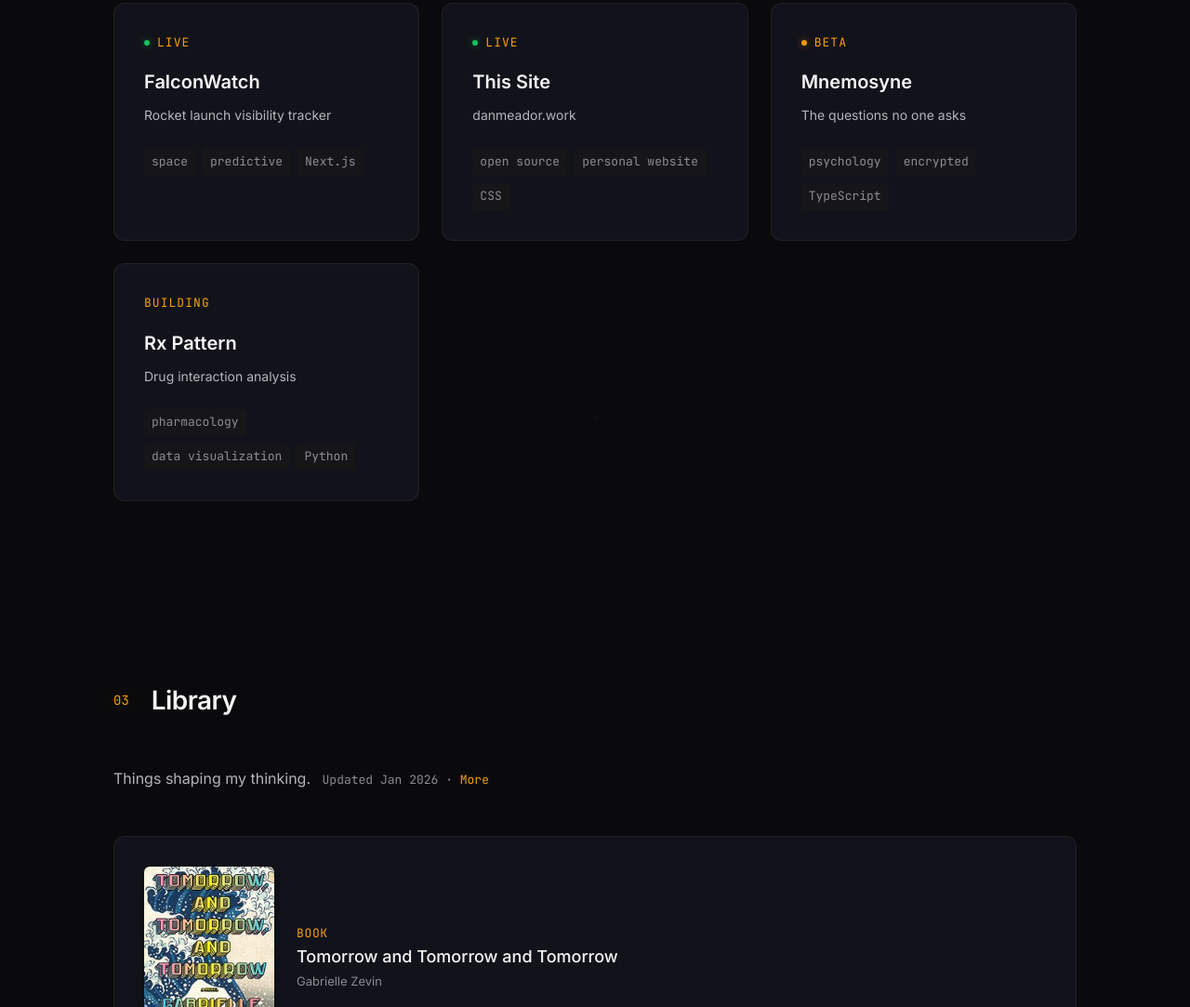
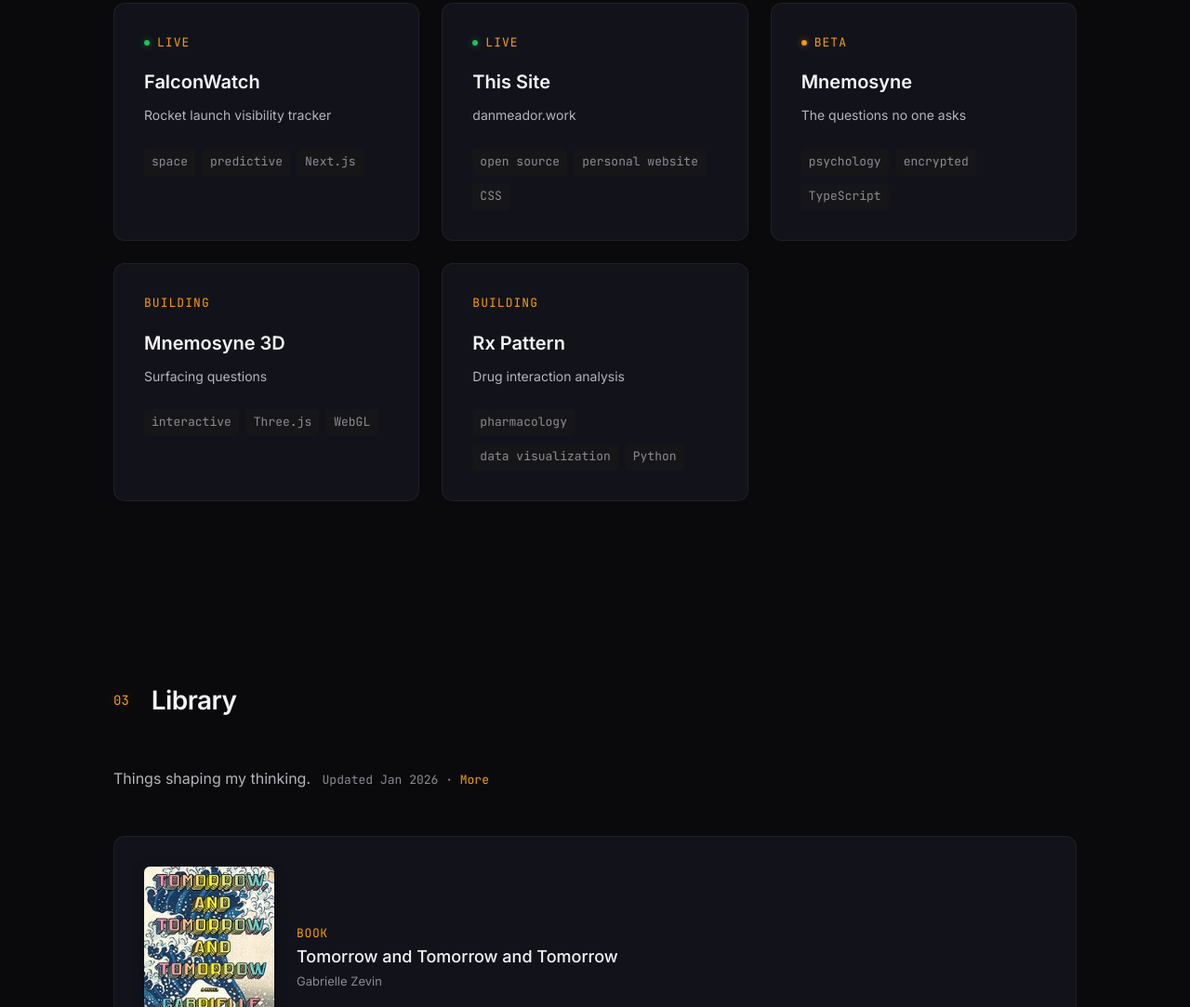
Before and after one commit to an6romeda/danmeadorwebsite, an Eleventy site: page index.html in a window 1280 px wide. Shown: the part 1551-2634 px from the top of the page at 93% size. Built offline with nearby package versions, Linux system fonts and the light colour scheme; Eleventy itself is replaced by a stand-in of ours; files that its build step writes are made by us from their sources.

Commit message:
Add Mnemosyne 3D side quest card

```diff
--- a/index.html
+++ b/index.html
@@ -118,6 +118,21 @@
                         <span>psychology</span>
                         <span>encrypted</span>
                         <span>TypeScript</span>
+                    </div>
+                </article>
+                <article class="project-card"
+                    data-project="mnemosyne3d"
+                    data-long-desc="Mnemosyne reimagined as a 3D space you move through. Questions surface in the dark. How you approach or avoid them reshapes the environment around you."
+                    data-site-url=""
+                    data-github-url="https://github.com/an6romeda/mnemosyne-3d"
+                    data-preview="">
+                    <div class="project-label project-label--building">Building</div>
+                    <h3 class="project-title">Mnemosyne 3D</h3>
+                    <p class="project-description">Surfacing questions</p>
+                    <div class="project-tags">
+                        <span>interactive</span>
+                        <span>Three.js</span>
+                        <span>WebGL</span>
                     </div>
                 </article>
                 <article class="project-card"
```
